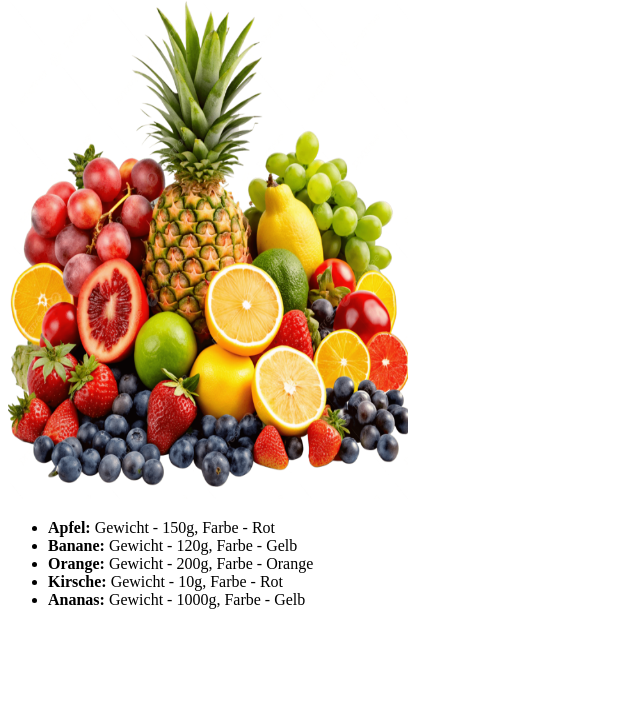
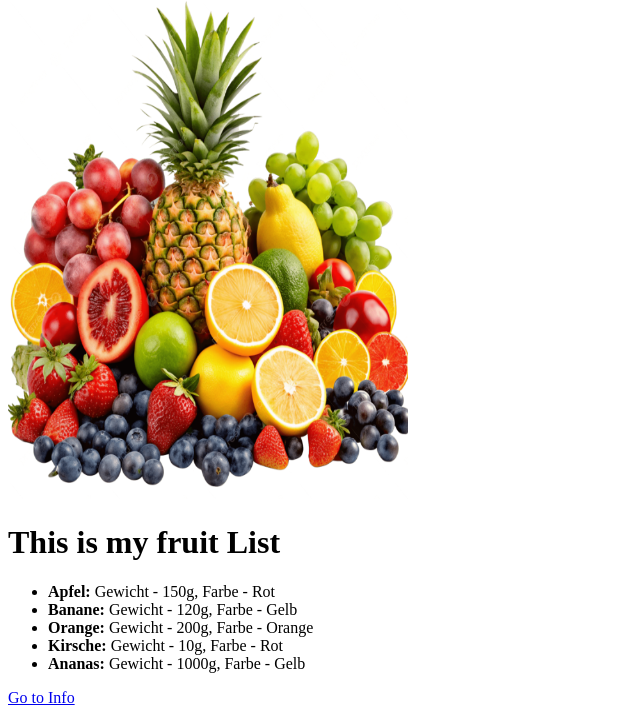
Before and after one commit to Olivierentwicklung/DAIntensivKursPublic, a Django app: page /fruits/list/ in a window 1280 px wide. Shown: the part 81-800 px from the top of the page, without its empty margins (0-640 px from the left). Run offline with Django 5.2, Linux system fonts and the light colour scheme.

Commit message:
feat: implement fruit info view and update templates for better structure

```diff
--- a/fruit_app/templates/fruit_app/base.html
+++ b/fruit_app/templates/fruit_app/base.html
@@ -9,6 +9,8 @@
   <body>
     <header>{% include "fruit_app/header.html" %}</header>
 
-    {% block content %} {% endblock %} {% block infos %} {% endblock %}
+    <main>{% block content %} {% endblock %}</main>
+
+    {% block infos %} {% endblock %}
   </body>
 </html>
--- a/fruit_app/templates/fruit_app/fruitlist.html
+++ b/fruit_app/templates/fruit_app/fruitlist.html
@@ -1,7 +1,7 @@
 {% extends 'fruit_app/base.html'%}
-
+<div>
+  {% block content %}
   <h1>This is my fruit List</h1>
-{% block content %}
   <ul>
     {% for fruit in fruits %}
     <li>
@@ -10,5 +10,7 @@
     </li>
     {% endfor %}
   </ul>
+  <a href="http://127.0.0.1:8000/fruits/list/info"> Go to Info</a>
 
   {% endblock %}
+</div>
--- a/fruit_app/urls.py
+++ b/fruit_app/urls.py
@@ -1,5 +1,9 @@
 from django.urls import path
 
-from .views import send_fruits, send_fruits_template
+from .views import fruit_info, send_fruits, send_fruits_template
 
-urlpatterns = [path("", send_fruits), path("list/", send_fruits_template)]
+urlpatterns = [
+    path("", send_fruits),
+    path("list/", send_fruits_template),
+    path("list/info", fruit_info),
+]
--- a/fruit_app/views.py
+++ b/fruit_app/views.py
@@ -25,3 +25,14 @@ def send_fruits_template(request: HttpRequest | None):
     context: dict[str, list[dict[str, str | int]]] = {"fruits": fruits}
     # Hier passiert der Fehler ohne safe=False
     return render(request, "fruit_app/fruitlist.html", context)
+
+
+def fruit_info(request: HttpRequest | None):
+    fruits: list[dict[str, str | int]] = [
+        {"name": "Apfel", "gewicht": 150, "farbe": "Rot"},
+        {"name": "Banane", "gewicht": 120, "farbe": "Gelb"},
+        {"name": "Orange", "gewicht": 200, "farbe": "Orange"},
+        {"name": "Kirsche", "gewicht": 10, "farbe": "Rot"},
+        {"name": "Ananas", "gewicht": 1000, "farbe": "Gelb"},
+    ]
+    return render(request, "fruit_app/info.html", fruits[0])
```
Also changed, not shown: fruit_app/templates/fruit_app/info.html (added, +7 -0 lines). Lines whose indentation alone changed are shown as unchanged.
